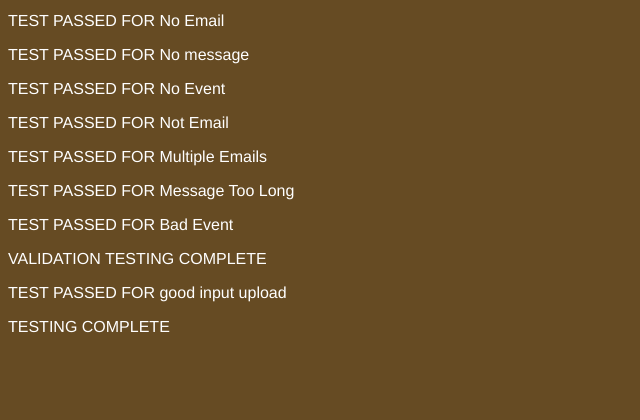
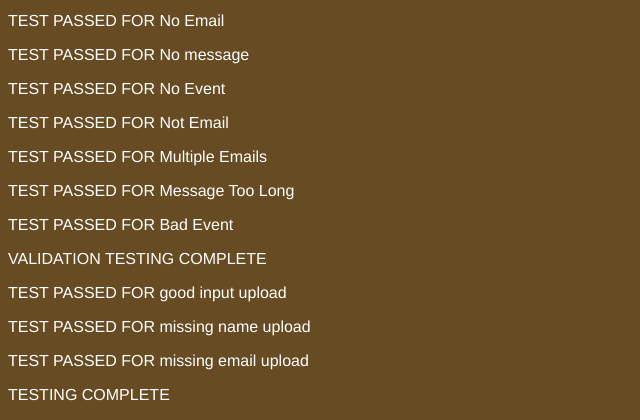
Before and after one commit to YoukaiDragon/dgl123-project, a PHP site: page /test-contact.php in a window 1280 px wide. Shown: the part 981-1401 px from the top of the page, without its empty margins (0-640 px from the left). Before the commit the page ends 1314 px from the top, so only its background shows below. Run offline with PHP 8.4, Linux system fonts and the light colour scheme; some web fonts are replaced.

Commit message:
Update test-contact.php

```diff
--- a/test-contact.php
+++ b/test-contact.php
@@ -85,6 +85,13 @@ echo "<p>VALIDATION TESTING COMPLETE</p>";
 //NOTE: uploadFormData returns 1 or -1 for true and false, so set $expected to those values
 uploadTest($tableName, "good input upload", 1, $goodName, $goodEmail, $goodMessage, $goodEvent);
 
+//missing mandatory values tests
+$badName = NULL;
+uploadTest($tableName, "missing name upload", -1, $badName, $goodEmail, $goodMessage, $goodEvent);
+
+$badEmail = NULL;
+uploadTest($tableName, "missing email upload", -1, $goodName, $badEmail, $goodMessage, $goodEvent);
+
 //delete test table when done
 $sql = "DROP TABLE $tableName";
 $results = $conn->query($sql);
@@ -109,7 +116,7 @@ function validationTest($test, $expected, $name, $email, $message, $event, $even
 //function for testing that uploading to the database works as expected
 //NOTE: uploadFormData returns 1 or -1 for true and false, so set $expected to those values
 function uploadTest($tableName, $test, $expected, $name, $email, $message, $event) {
-  if (uploadFormData($tableName, $name, $email, $message, $event) == $expected) {
+  if (uploadFormData($tableName, $name, $email, $message, $event) === $expected) {
     echo "<p>TEST PASSED FOR $test</p>";
   } else {
     echo "<p>TEST FAILED FOR $test</p>";
```
